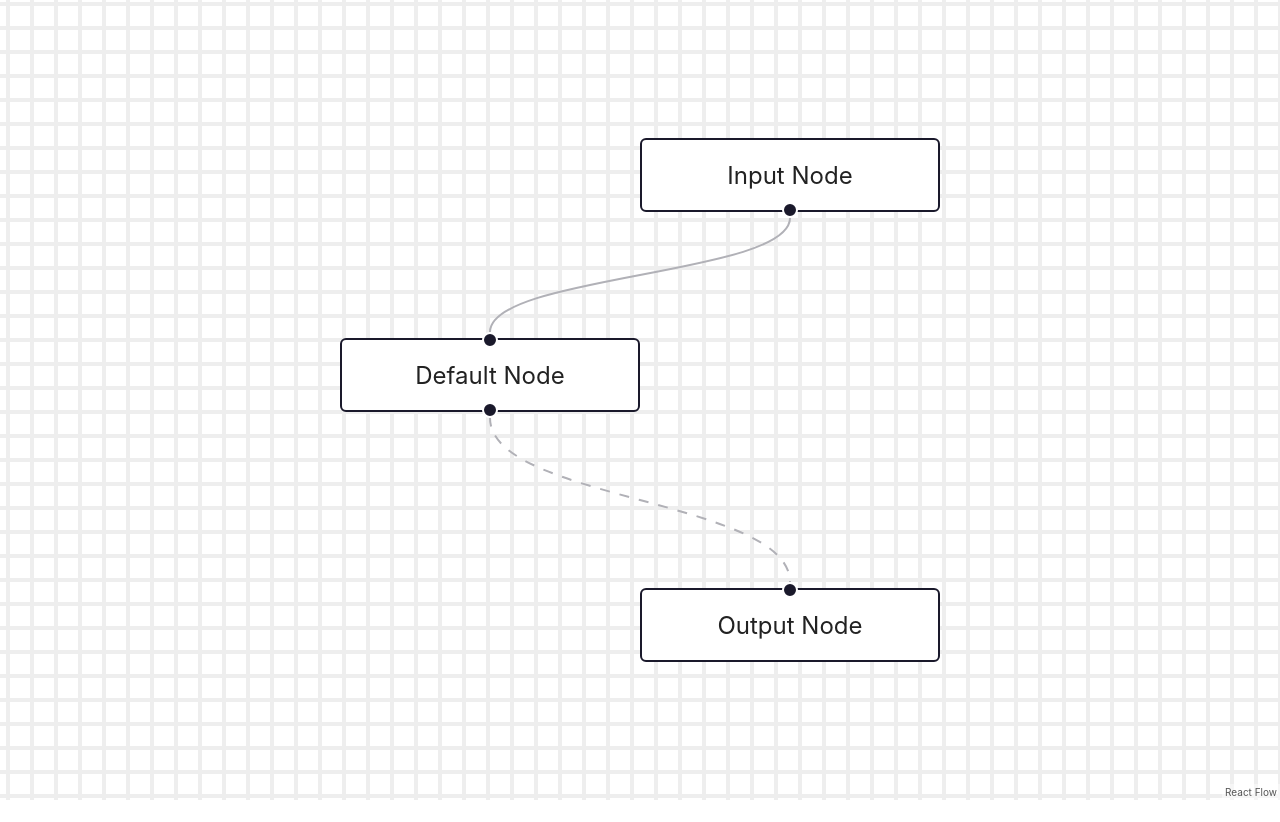
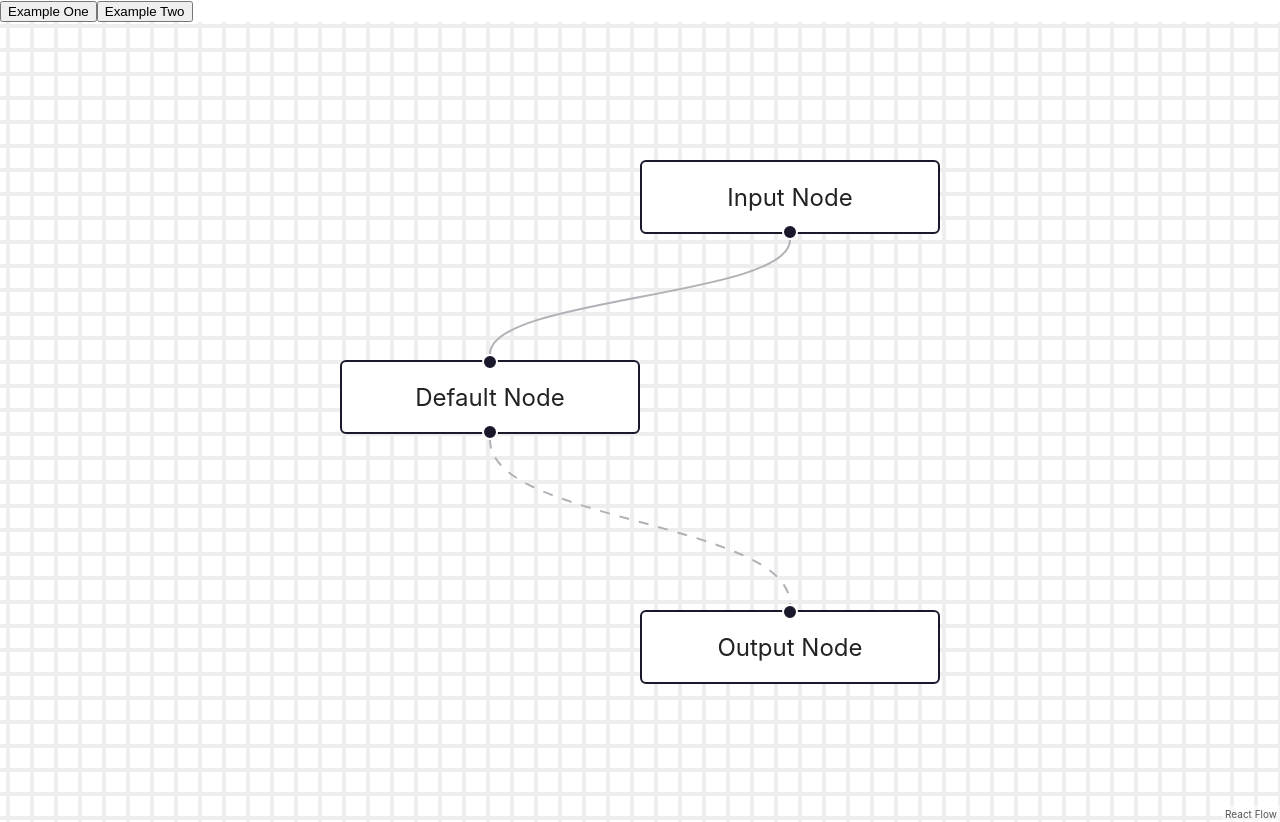
Before and after one commit to stuarthallows/react-flow-playground, a React (Create React App) app: page /graph1 in a window 1280 px wide. Before the commit the page ends 800 px from the top, so only its background shows below. Built offline with nearby package versions, Linux system fonts and the light colour scheme; no server answers.

Commit message:
Add react router

```diff
--- a/package.json
+++ b/package.json
@@ -14,6 +14,7 @@
     "react": "^18.2.0",
     "react-dom": "^18.2.0",
     "react-flow-renderer": "^10.3.8",
+    "react-router-dom": "^6.3.0",
     "react-scripts": "5.0.1",
     "styled-components": "^5.3.5",
     "typescript": "^4.7.4",
--- a/src/App.tsx
+++ b/src/App.tsx
@@ -1,72 +1,15 @@
-import { useEffect, useCallback, useState } from 'react';
+import { useEffect } from 'react';
 import styled from 'styled-components';
-import ReactFlow, { Node, addEdge, applyEdgeChanges, applyNodeChanges, NodeChange, EdgeChange, Connection, Background, BackgroundVariant } from 'react-flow-renderer';
+import { Navigation } from './components/Navigation';
 import { Person } from "./mocks/browser";
 import { get } from './utils/api';
+import { Routes, Route } from "react-router-dom";
+import { Graph1 } from './components/Graph1';
+import { Graph2 } from './components/Graph2';
 
 const Wrapper = styled.div`
   height: 100vh;
 `;
-
-const initialNodes: Node[] = [
-  {
-    id: '1',
-    type: 'input',
-    data: { label: 'Input Node' },
-    position: { x: 250, y: 25 },
-  },
-
-  {
-    id: '2',
-    // you can also pass a React component as a label
-    data: { label: <div>Default Node</div> },
-    position: { x: 100, y: 125 },
-  },
-  {
-    id: '3',
-    type: 'output',
-    data: { label: 'Output Node' },
-    position: { x: 250, y: 250 },
-  },
-];
-
-const initialEdges = [
-  { id: 'e1-2', source: '1', target: '2' },
-  { id: 'e2-3', source: '2', target: '3', animated: true },
-];
-
-function Flow() {
-  const [nodes, setNodes] = useState(initialNodes);
-  const [edges, setEdges] = useState(initialEdges);
-
-  const onNodesChange = useCallback(
-    (changes: NodeChange[]) => setNodes((nds) => applyNodeChanges(changes, nds)),
-    [setNodes]
-  );
-  const onEdgesChange = useCallback(
-    (changes: EdgeChange[]) => setEdges((eds) => applyEdgeChanges(changes, eds)),
-    [setEdges]
-  );
-
-  const onConnect = useCallback(
-    (connection: Connection) => setEdges((eds) => addEdge(connection, eds)),
-    [setEdges]
-  );
-
-  return (
-    <ReactFlow
-      nodes={nodes}
-      edges={edges}
-      onNodesChange={onNodesChange}
-      onEdgesChange={onEdgesChange}
-      onConnect={onConnect}
-      fitView
-    >
-      <Background variant={BackgroundVariant.Lines} gap={12} size={4} />
-    </ReactFlow>
-  );
-}
-
 
 const fetchPerson = async (personId: number): Promise<Person> => {
   const url = `people/${personId}`;
@@ -89,7 +32,12 @@ function App() {
 
   return (
     <Wrapper>
-      <Flow />
+      <Navigation />
+
+      <Routes>
+        <Route path="graph1" element={<Graph1 />} />
+        <Route path="graph2" element={<Graph2 />} />
+      </Routes>
     </Wrapper>
   );
 }
--- /dev/null
+++ b/src/components/Graph1.tsx
@@ -0,0 +1,63 @@
+import { FC, useCallback, useState } from 'react';
+import ReactFlow, { Node, addEdge, applyEdgeChanges, applyNodeChanges, NodeChange, EdgeChange, Connection, Background, BackgroundVariant } from 'react-flow-renderer';
+
+const initialNodes: Node[] = [
+  {
+    id: '1',
+    type: 'input',
+    data: { label: 'Input Node' },
+    position: { x: 250, y: 25 },
+  },
+
+  {
+    id: '2',
+    // you can also pass a React component as a label
+    data: { label: <div>Default Node</div> },
+    position: { x: 100, y: 125 },
+  },
+  {
+    id: '3',
+    type: 'output',
+    data: { label: 'Output Node' },
+    position: { x: 250, y: 250 },
+  },
+];
+
+const initialEdges = [
+  { id: 'e1-2', source: '1', target: '2' },
+  { id: 'e2-3', source: '2', target: '3', animated: true },
+];
+
+function VeryBasicLayout() {
+  const [nodes, setNodes] = useState(initialNodes);
+  const [edges, setEdges] = useState(initialEdges);
+
+  const onNodesChange = useCallback(
+    (changes: NodeChange[]) => setNodes((nds) => applyNodeChanges(changes, nds)),
+    [setNodes]
+  );
+  const onEdgesChange = useCallback(
+    (changes: EdgeChange[]) => setEdges((eds) => applyEdgeChanges(changes, eds)),
+    [setEdges]
+  );
+
+  const onConnect = useCallback(
+    (connection: Connection) => setEdges((eds) => addEdge(connection, eds)),
+    [setEdges]
+  );
+
+  return (
+    <ReactFlow
+      nodes={nodes}
+      edges={edges}
+      onNodesChange={onNodesChange}
+      onEdgesChange={onEdgesChange}
+      onConnect={onConnect}
+      fitView
+    >
+      <Background variant={BackgroundVariant.Lines} gap={12} size={4} />
+    </ReactFlow>
+  );
+}
+
+export const Graph1: FC = () => <VeryBasicLayout />;
--- /dev/null
+++ b/src/components/Graph2.tsx
@@ -0,0 +1,5 @@
+import { FC } from "react";
+
+export const Graph2: FC = () => {
+  return <div>Graph Two</div>
+}
--- /dev/null
+++ b/src/components/Navigation.tsx
@@ -0,0 +1,13 @@
+import { FC, Fragment } from "react";
+import { Link } from "react-router-dom";
+
+export const Navigation: FC = () => {
+  return <Fragment>
+    <Link to="/graph1">
+      <button>Example One</button>
+    </Link>
+    <Link to="/graph2">
+      <button>Example Two</button>
+    </Link>
+  </Fragment>
+};
--- a/src/index.tsx
+++ b/src/index.tsx
@@ -2,7 +2,7 @@ import React from 'react';
 import ReactDOM from 'react-dom/client';
 import './index.css';
 import App from './App';
-
+import { BrowserRouter } from "react-router-dom";
 
 function prepare() {
   // if (process.env.NODE_ENV === 'development') {
@@ -35,8 +35,9 @@ prepare().then(() => {
 
   root.render(
     <React.StrictMode>
-      <App />
+      <BrowserRouter>
+        <App />
+      </BrowserRouter>
     </React.StrictMode>
   );
-
 })
```
Also changed, not shown: 1 other file (tests, documents, lock files or other folders).
